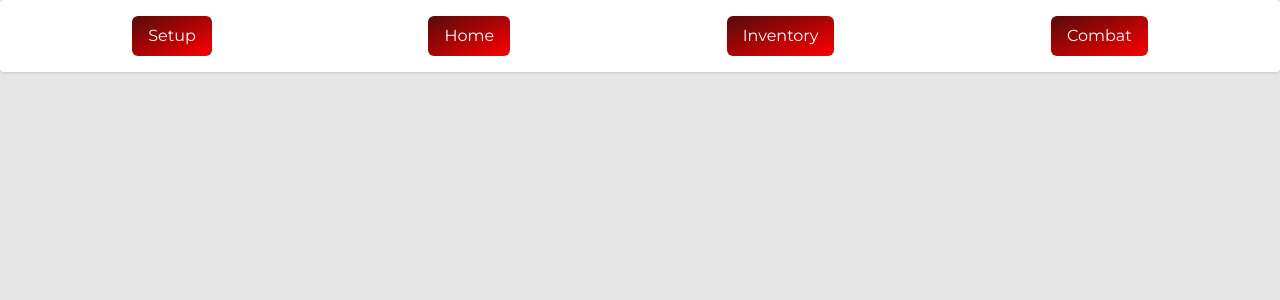
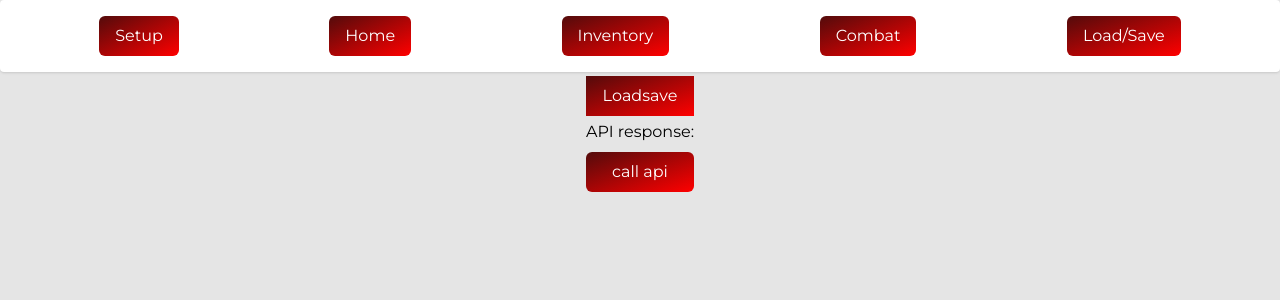
Before and after one commit to DaisyEverard/Cyberpunk-red, a React (Vite) app: page /loadSave in a window 1280 px wide. Shown: the top 300 px of the page. Built offline with nearby package versions, Linux system fonts and the light colour scheme.

Commit message:
add api call

```diff
--- a/src/App.tsx
+++ b/src/App.tsx
@@ -3,6 +3,7 @@ import { BrowserRouter, Route, Routes } from 'react-router';
 import Combat from './pages/Combat';
 import Home from './pages/Home';
 import Inventory from './pages/Inventory';
+import LoadSave from './pages/LoadSave';
 import Setup from './pages/Setup';
 
 import Navbar from './components/common/Navbar';
@@ -30,6 +31,10 @@ const App = () => {
           path="combat"
           element={<Combat />}
         />
+        <Route
+          path="loadSave"
+          element={<LoadSave />}
+        />
       </Routes>
     </BrowserRouter>
   );
--- a/src/components/common/Navbar.tsx
+++ b/src/components/common/Navbar.tsx
@@ -17,6 +17,9 @@ const Navbar = () => {
       <Link to="/combat">
         <Button>Combat</Button>
       </Link>
+      <Link to="/loadSave">
+        <Button>Load/Save</Button>
+      </Link>
     </nav>
   );
 };
--- /dev/null
+++ b/src/components/large_components/CallAPI.tsx
@@ -0,0 +1,33 @@
+import { useEffect, useState } from 'react';
+
+import axios from 'axios';
+
+import Button from '../common/Button';
+
+const CallAPI = () => {
+  const [response, setResponse] = useState([]);
+  axios.defaults.headers.post['Content-Type'] = 'application/json;charset=utf-8';
+  axios.defaults.headers.post['Access-Control-Allow-Origin'] = '*';
+
+  const handleCall = () => {
+    axios
+      .get('http://localhost:8080/hp/by_name/Johnny%20Silverhand')
+      .then(res => {
+        console.log(res);
+        setResponse(res.data);
+      })
+      .catch(error => {
+        console.error(error);
+      });
+  };
+
+  return (
+    <>
+      <h1>API response:</h1>
+      <div>{response}</div>
+      <Button onClick={handleCall}>call api</Button>
+    </>
+  );
+};
+
+export default CallAPI;
--- /dev/null
+++ b/src/pages/LoadSave.tsx
@@ -0,0 +1,15 @@
+import Header from '../components/common/Header';
+import CallAPI from '../components/large_components/CallAPI';
+
+const LoadSave = () => {
+  return (
+    <div className="flex flex-col items-center overflow-y-scroll my-1">
+      <div className="flex flex-col gap-1 max-w-full">
+        <Header />
+        <CallAPI />
+      </div>
+    </div>
+  );
+};
+
+export default LoadSave;
```
